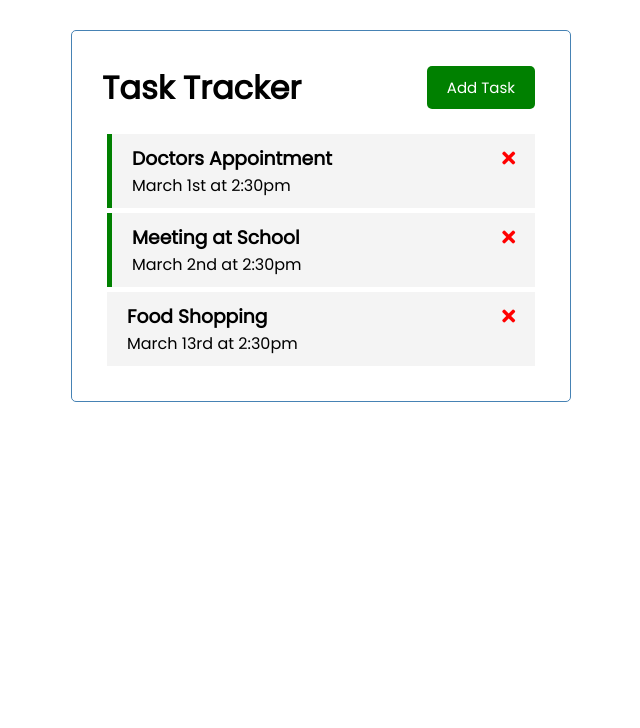
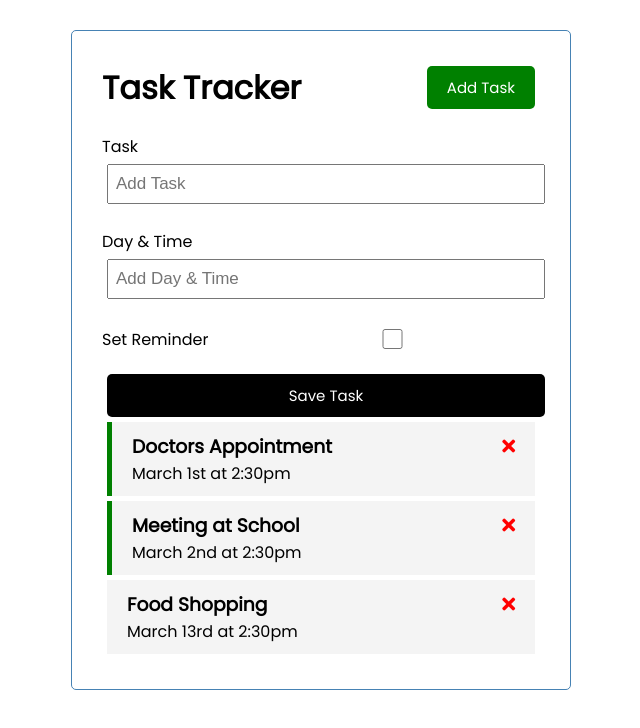
Before and after one commit to DaniilsFirgers/vue-crash-course, a Vue app: page / in a window 1280 px wide. Both pictures are taken after a click on the button "Add Task". Shown: the top 728 px of the page, without its empty margins (319-959 px from the left). Built offline with nearby package versions, Linux system fonts and the light colour scheme.

Commit message:
fix add task component

```diff
--- a/src/App.vue
+++ b/src/App.vue
@@ -1,6 +1,10 @@
 <template>
   <div class="container">
-    <Header title="Task Tracker" />
+    <Header title="Task Tracker" @toggle-add-task="toggleAddTask" />
+    <div v-if="showAddTask">
+      <AddTask @add-task="addTask" />
+    </div>
+
     <Tasks
       @toggle-reminder="toggleReminder"
       @delete-task="deleteTask"
@@ -12,18 +16,29 @@
 <script>
 import Header from "./components/Header";
 import Tasks from "./components/Tasks";
+import AddTask from "./components/AddTask";
+
 export default {
   name: "App",
   components: {
     Header,
     Tasks,
+    AddTask,
   },
   data() {
     return {
       tasks: [],
+      showAddTask: false,
     };
   },
   methods: {
+    toggleAddTask() {
+      this.showAddTask = !this.showAddTask;
+    },
+    addTask(task) {
+      console.log(task);
+      this.tasks = [...this.tasks, task];
+    },
     deleteTask(id) {
       if (confirm("Are you sure?")) {
         this.tasks = this.tasks.filter((task) => task.id !== id);
--- /dev/null
+++ b/src/components/AddTask.vue
@@ -0,0 +1,89 @@
+<template>
+  <form @submit="onSubmit" class="add-form">
+    <div class="form-control">
+      <label>Task</label>
+      <input type="text" v-model="text" name="text" placeholder="Add Task" />
+    </div>
+    <div class="form-control">
+      <label>Day & Time</label>
+      <input
+        type="text"
+        v-model="day"
+        name="day"
+        placeholder="Add Day & Time"
+      />
+    </div>
+    <div class="form-control form-control-check">
+      <label>Set Reminder</label>
+      <input type="checkbox" v-model="reminder" name="reminder" />
+    </div>
+
+    <input type="submit" value="Save Task" class="btn btn-block" />
+  </form>
+</template>
+
+<script>
+export default {
+  name: "AddTask",
+  data() {
+    return {
+      text: "",
+      day: "",
+      reminder: false,
+    };
+  },
+  methods: {
+    onSubmit(e) {
+      e.preventDefault();
+      if (!this.text) {
+        alert("Please add a task!");
+        return;
+      }
+      const newTask = {
+        id: Math.floor(Math.random() * 100000),
+        text: this.text,
+        day: this.day,
+        reminder: this.reminder,
+      };
+      console.log(newTask);
+
+      this.$emit("add-task", newTask);
+
+      this.text = "";
+      this.day = "";
+      this.reminder = false;
+    },
+  },
+};
+</script>
+
+<style scope>
+add-form {
+  margin-bottom: 40px;
+}
+.form-control {
+  margin: 20px 0;
+}
+.form-control label {
+  display: block;
+}
+.form-control input {
+  width: 100%;
+  height: 40px;
+  margin: 5px;
+  padding: 3px 7px;
+  font-size: 17px;
+}
+.form-control-check {
+  display: flex;
+  align-items: center;
+  justify-content: space-between;
+}
+.form-control-check label {
+  flex: 1;
+}
+.form-control-check input {
+  flex: 2;
+  height: 20px;
+}
+</style>
--- a/src/components/Button.vue
+++ b/src/components/Button.vue
@@ -13,7 +13,7 @@
   },
   methods: {
     onClick() {
-      console.log("Clicked");
+      this.$emit("toggle-add-task");
     },
   },
 };
--- a/src/components/Header.vue
+++ b/src/components/Header.vue
@@ -3,7 +3,11 @@
     <h1>
       {{ title }}
     </h1>
-    <Button text="Add Task" color="green" />
+    <Button
+      text="Add Task"
+      color="green"
+      @toggle-add-task="$emit('toggle-add-task')"
+    />
   </header>
 </template>
 
```
